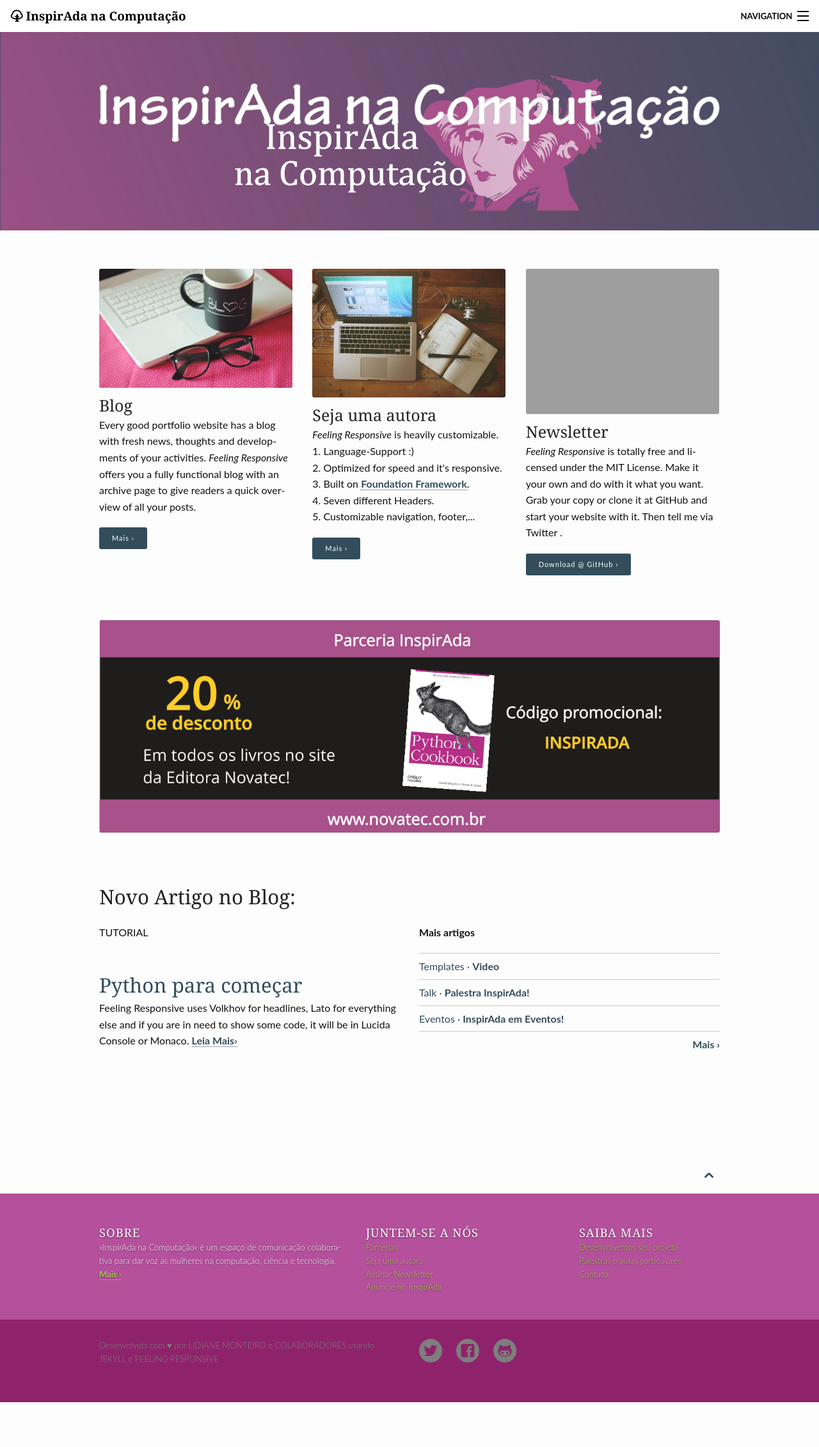
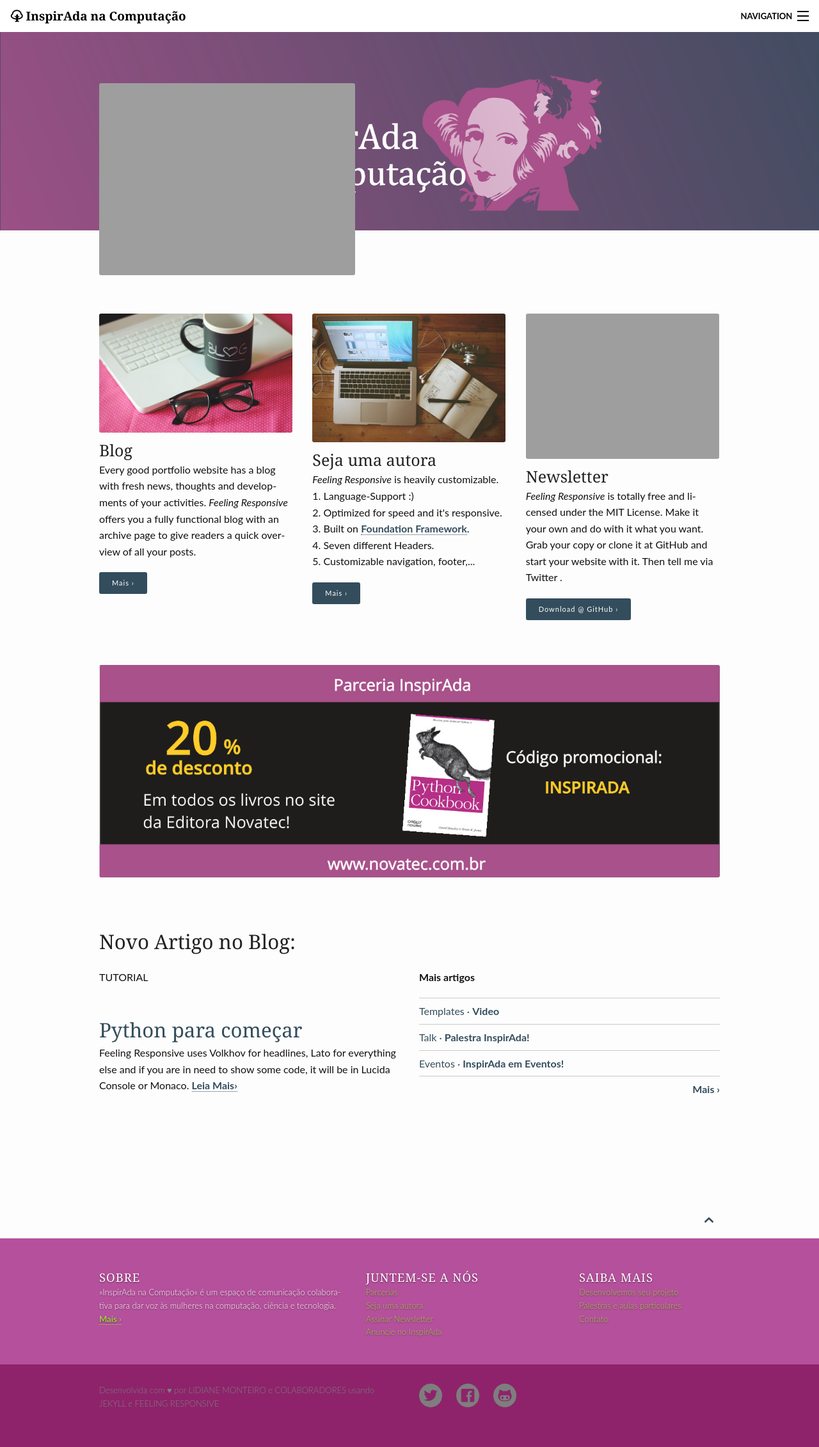
Before and after one commit to inspiradanacomputacao/inspiradanacomputacao.github.io, a Jekyll site: the page built from index.md, in a window 1280 px wide. Shown: the whole page at 64% size. Built offline with Jekyll 4.4.1, drawn with Linux system fonts in a browser that asks for light colours; before the commit the page ends 2191 px from its top, so only the background shows below that.

Commit message:
testando retirar marca do header

```diff
--- a/_config.yml
+++ b/_config.yml
@@ -36,7 +36,7 @@ urlimg: "https://inspiradanacomputacao.github.io/images"
 
 
 # Logo size is 600x80 pixels
-logo: "logo_teste.png"
+logo:
 
 
 # Paginates all X entries
```
